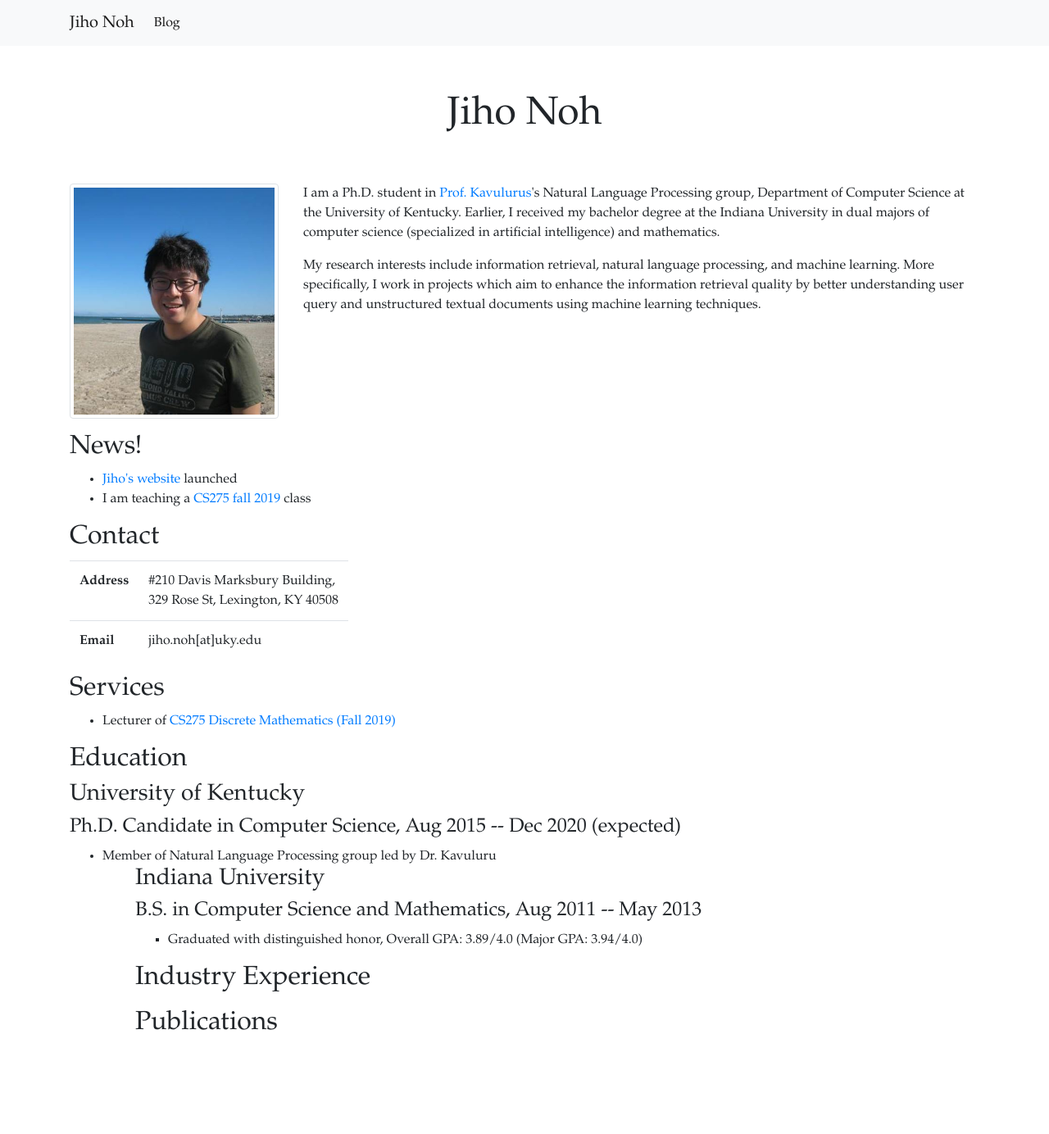
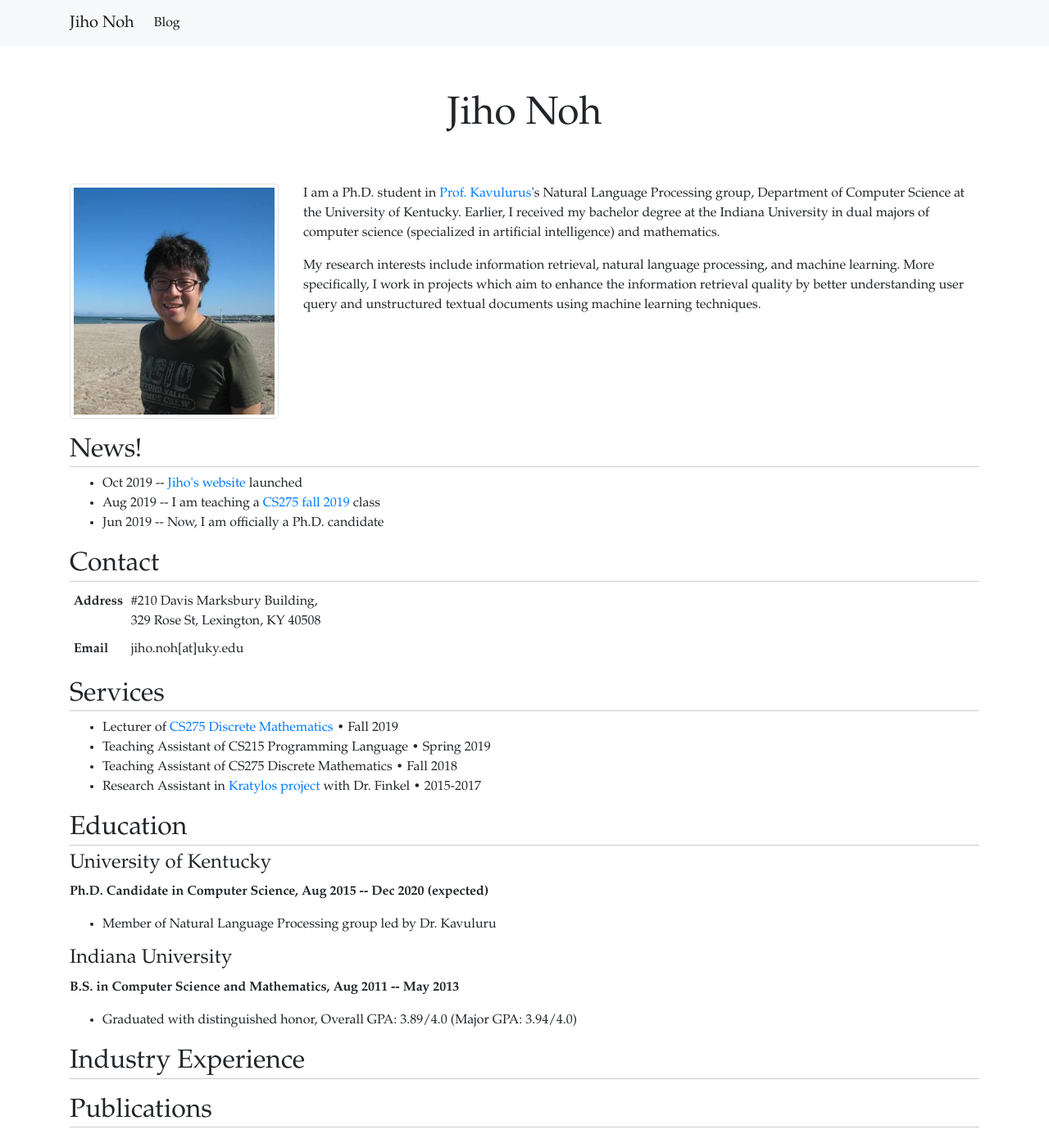
Before and after one commit to romanegloo/romanegloo.github.io, a Jekyll site: the page built from index.html, in a window 1280 px wide. Shown: the whole page at 82% size. Built offline with Jekyll 4.4.1, drawn with Linux system fonts in a browser that asks for light colours; before the commit the page ends 1284 px from its top, so only the background shows below that.

Commit message:
services updated

```diff
--- a/css/main.css
+++ b/css/main.css
@@ -1,2 +1,3 @@
 body { font-family: Palatino; }
 h1 { margin-top: 10pt; }
+h2 { margin-top: 15pt; border-bottom: 1px solid #CCC; }
--- a/index.html
+++ b/index.html
@@ -23,53 +23,68 @@ title: Jiho Noh
 </div>
 
 <!-- News -->
-<h2 class="mt-3">News!</h2>
+<h2>News!</h2>
 <ul>
-  <li><a href="https://me.jiho.us">Jiho's website</a> launched</li>
-  <li>I am teaching a <a href="https://www.cs.uky.edu/~jiho/cs275-fall2019">CS275 fall 2019</a> class</li>
+  <li>Oct 2019 -- <a href="https://me.jiho.us">Jiho's website</a> launched</li>
+  <li>Aug 2019 -- I am teaching a <a href="https://www.cs.uky.edu/~jiho/cs275-fall2019">CS275 fall 2019</a> class</li>
+  <li>Jun 2019 -- Now, I am officially a Ph.D. candidate</li>
 </ul>
-<h2 class="mt-3">Contact</h2>
-<table class="table w-auto">
+<h2>Contact</h2>
+<table class="table-sm w-auto borderless">
   <tbody>
     <tr>
-      <th scope="row">Address</th>
+      <th scope="row" style="vertical-align:top;">Address</th>
       <td>
         #210 Davis Marksbury Building, <br/>
         329 Rose St, Lexington, KY 40508
       </td>
     </tr>
     <tr>
-      <th scope="row">Email</th>
+      <th scope="row" style="vertical-align:top;">Email</th>
       <td>jiho.noh[at]uky.edu</td>
     </tr>
   </tbody>
 </table>
 
 <!-- Services -->
-<h2 class="mt-3">Services</h2>
+<h2>Services</h2>
 <ul>
   <li>Lecturer of
-    <a href="https://www.cs.uky.edu/~jiho/cs275-fall2019">CS275 Discrete Mathematics (Fall 2019)</a>
+    <a href="https://www.cs.uky.edu/~jiho/cs275-fall2019">CS275 Discrete Mathematics</a> • Fall 2019
+  </li>
+  <li>Teaching Assistant of CS215 Programming Language • Spring 2019</li>
+  <li>Teaching Assistant of CS275 Discrete Mathematics • Fall 2018</li>
+  <li>
+    Research Assistant in <a href="https://kratylos.org/~kratylos/home.cgi">Kratylos project</a>
+    with Dr. Finkel • 2015-2017
   </li>
 </ul>
 
 <!-- Education -->
-<h2 class="mt-3">Education</h2>
-<h3>University of Kentucky</h3>
-<h4>Ph.D. Candidate in Computer Science, Aug 2015 -- Dec 2020 (expected)</h4>
-<ul>
-  <li>Member of Natural Language Processing group led by Dr. Kavuluru</li>
-<ul>
+<h2>Education</h2>
+<div>
+  <p class="h4">University of Kentucky</p>
+  <p class="font-weight-bold">
+    Ph.D. Candidate in Computer Science, Aug 2015 -- Dec 2020 (expected)
+  </p>
+  <ul>
+    <li>Member of Natural Language Processing group led by Dr. Kavuluru</li>
+  </ul>
+</div>
 
-<h3>Indiana University</h3>
-<h4>B.S. in Computer Science and Mathematics, Aug 2011 -- May 2013</h4>
-<ul>
-  <li>Graduated with distinguished honor, Overall GPA: 3.89/4.0 (Major GPA: 3.94/4.0)</li>
-</ul>
+<div>
+  <p class="h4">Indiana University</p>
+  <p class="font-weight-bold">
+    B.S. in Computer Science and Mathematics, Aug 2011 -- May 2013
+  </p>
+  <ul>
+    <li>Graduated with distinguished honor, Overall GPA: 3.89/4.0 (Major GPA: 3.94/4.0)</li>
+  </ul>
+</div>
 
 
 <!-- Services -->
-<h2 class="mt-3">Industry Experience</h2>
+<h2>Industry Experience</h2>
 
 <!-- Services -->
-<h2 class="mt-3">Publications</h2>
+<h2>Publications</h2>
```
